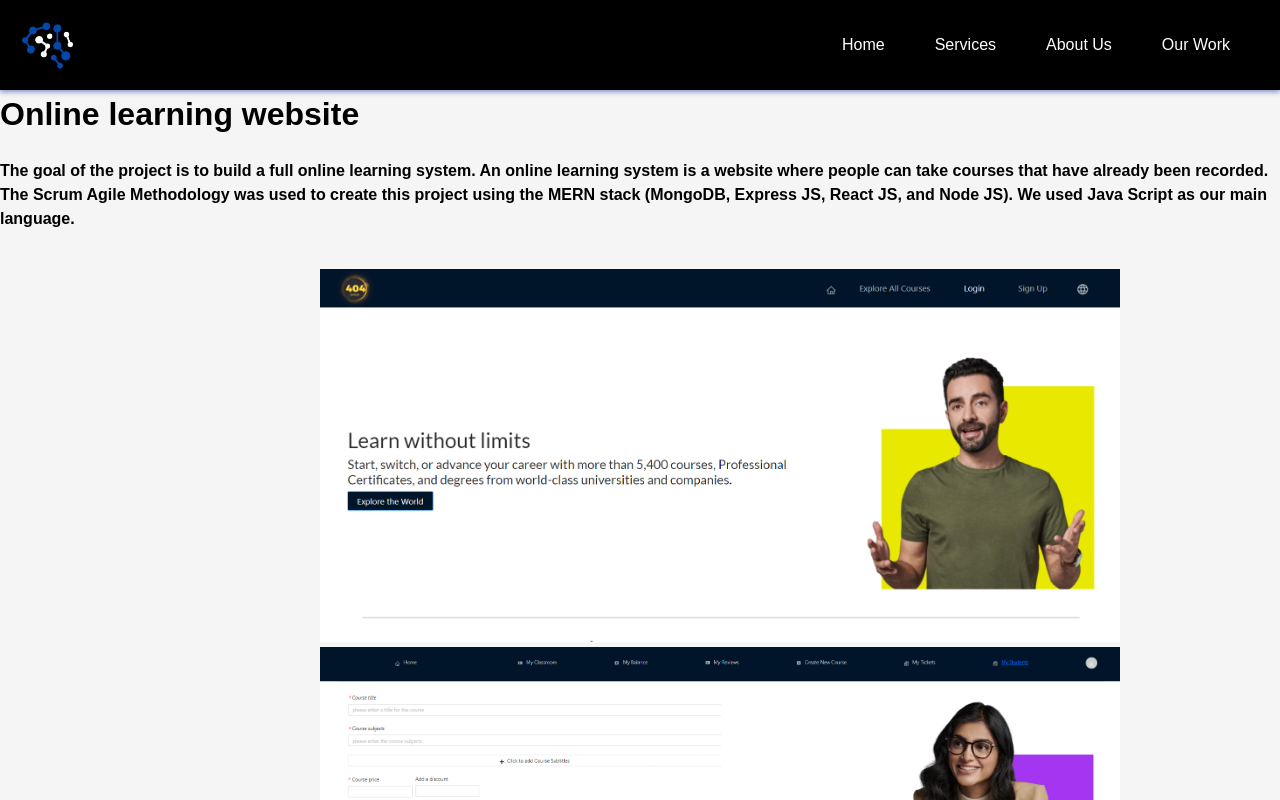
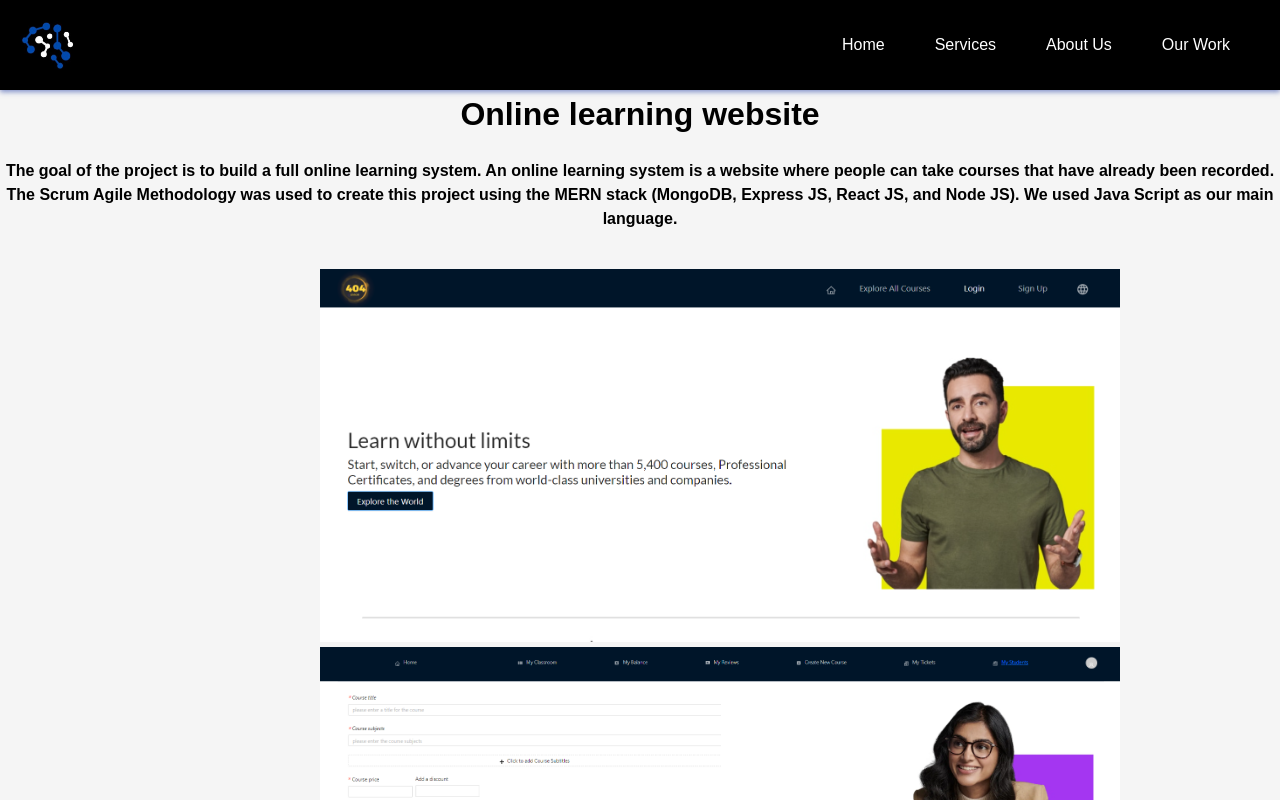
Before and after one commit to AbdelrahmanAli12/professional-landing-page, a React (Create React App) app in the folder frontend/myapp/: page /project1 in a window 1280 px wide. Shown: the top 800 px of the page. Built offline with nearby package versions, Linux system fonts and the light colour scheme.

Commit message:
Update project1.js

```diff
--- a/frontend/myapp/src/components.js/projects component/project1.js
+++ b/frontend/myapp/src/components.js/projects component/project1.js
@@ -14,7 +14,7 @@ function srcset(image, size, rows = 1, cols = 1) {
 function Project1() {
   return (
     <App>
-      <div style={{}}>
+      <div style={{ textAlign: "center" }}>
         <h1>Online learning website</h1>
         <h4>
           The goal of the project is to build a full online learning system. An
```
